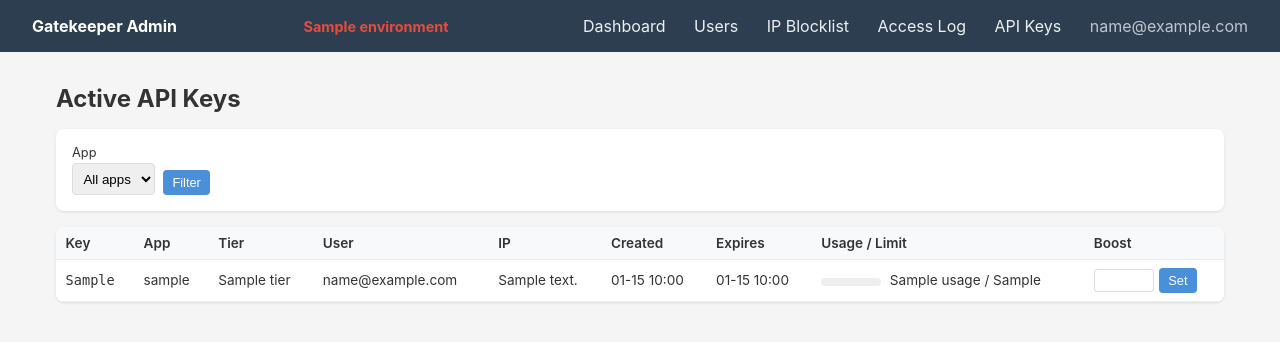
After one commit to Callendina/gatekeeper, a Python web app: template gatekeeper/templates/admin/api_keys.html in a window 1280 px wide. The commit adds this page. Shown: the top 342 px of the page. Run offline with Jinja, Linux system fonts and the light colour scheme; the template is opened without the code that fills it: most values are stand-ins (such as "Sample title", 1, 10 or a date in 2020).

Commit message:
Add API Keys admin page with usage stats and per-key boost
- New admin page at /_auth/admin/api-keys showing all active keys
- Shows tier, user, IP, usage vs limit with visual bar
- Per-key rate limit boost: set a custom limit that persists until
  key expires (rate_limit_override column on APIKey model)
- Added API Keys link to all admin nav bars

Co-Authored-By: Claude Opus 4.6 (1M context) <noreply@anthropic.com>

```diff
--- a/gatekeeper/auth/forward_auth.py
+++ b/gatekeeper/auth/forward_auth.py
@@ -92,9 +92,11 @@ async def verify(request: Request, db: AsyncSession = Depends(get_db)):
             await _log(db, ip, app.slug, path, method, None, "api_key_invalid")
             return Response(status_code=401, content="Invalid or expired API key")
 
-        # Per-key rate limit
+        # Per-key rate limit (override takes precedence if set)
         limits = app.api_access.api_rate_limits
-        if api_key_obj.key_type == "registered":
+        if api_key_obj.rate_limit_override > 0:
+            key_limit = api_key_obj.rate_limit_override
+        elif api_key_obj.key_type == "registered":
             key_limit = limits.registered_per_minute
         elif api_key_obj.user_id is not None:
             key_limit = limits.temp_authenticated_per_minute
--- a/gatekeeper/models.py
+++ b/gatekeeper/models.py
@@ -117,6 +117,8 @@ class APIKey(Base):
         DateTime, default=datetime.datetime.utcnow
     )
     expires_at: Mapped[datetime.datetime] = mapped_column(DateTime, nullable=False)
+    # Optional per-key rate limit override (requests/min). 0 = use default.
+    rate_limit_override: Mapped[int] = mapped_column(Integer, default=0)
 
     user: Mapped["User | None"] = relationship()
 
--- a/gatekeeper/templates/admin/access_log.html
+++ b/gatekeeper/templates/admin/access_log.html
@@ -37,6 +37,7 @@
             <a href="/_auth/admin/users">Users</a>
             <a href="/_auth/admin/ip-blocklist">IP Blocklist</a>
             <a href="/_auth/admin/access-log">Access Log</a>
+            <a href="/_auth/admin/api-keys">API Keys</a>
             <span style="margin-left:1.5rem; opacity:0.7;">{{ admin_email }}</span>
         </div>
     </div>
--- /dev/null
+++ b/gatekeeper/templates/admin/api_keys.html
@@ -0,0 +1,111 @@
+<!DOCTYPE html>
+<html lang="en">
+<head>
+    <meta charset="UTF-8">
+    <title>API Keys - Gatekeeper Admin</title>
+    <style>
+        * { box-sizing: border-box; margin: 0; padding: 0; }
+        body { font-family: -apple-system, BlinkMacSystemFont, "Segoe UI", Roboto, sans-serif; background: #f5f5f5; color: #333; }
+        .nav { background: #2c3e50; color: white; padding: 1rem 2rem; display: flex; justify-content: space-between; align-items: center; }
+        .nav a { color: #ecf0f1; text-decoration: none; margin-left: 1.5rem; }
+        .nav a:hover { color: white; }
+        .content { max-width: 1200px; margin: 2rem auto; padding: 0 1rem; }
+        h2 { margin-bottom: 1rem; }
+        .filters { background: white; padding: 1rem; border-radius: 8px; margin-bottom: 1rem; box-shadow: 0 1px 3px rgba(0,0,0,0.1); display: flex; gap: 0.5rem; align-items: end; }
+        .filters .field { display: flex; flex-direction: column; }
+        .filters label { font-size: 0.8rem; margin-bottom: 0.2rem; }
+        .filters select { padding: 0.4rem; border: 1px solid #ddd; border-radius: 4px; }
+        table { width: 100%; border-collapse: collapse; background: white; border-radius: 8px; overflow: hidden; box-shadow: 0 1px 3px rgba(0,0,0,0.1); font-size: 0.85rem; }
+        th, td { padding: 0.5rem 0.6rem; text-align: left; border-bottom: 1px solid #eee; }
+        th { background: #f8f9fa; font-weight: 600; }
+        .tier-temp_anonymous { color: #e67e22; }
+        .tier-temp_authenticated { color: #2980b9; }
+        .tier-registered { color: #27ae60; }
+        .usage-bar { display: inline-block; width: 60px; height: 8px; background: #eee; border-radius: 4px; overflow: hidden; vertical-align: middle; margin-right: 0.3rem; }
+        .usage-fill { height: 100%; border-radius: 4px; }
+        .usage-ok { background: #27ae60; }
+        .usage-warn { background: #e67e22; }
+        .usage-high { background: #e74c3c; }
+        button { padding: 0.3rem 0.6rem; border-radius: 4px; border: none; cursor: pointer; font-size: 0.8rem; }
+        .btn-boost { background: #4a90d9; color: white; }
+        .btn-boost:hover { background: #3a7bc8; }
+        input[type="number"] { width: 60px; padding: 0.2rem; border: 1px solid #ddd; border-radius: 3px; font-size: 0.8rem; }
+        .boost-form { display: inline-flex; gap: 0.3rem; align-items: center; }
+        .override { color: #8e44ad; font-weight: bold; }
+    </style>
+</head>
+<body>
+    <div class="nav">
+        <strong>Gatekeeper Admin</strong>{% if environment %}<span style="color:#e74c3c;font-weight:bold;margin-left:1rem;font-size:0.9rem;">{{ environment }}</span>{% endif %}
+        <div>
+            <a href="/_auth/admin">Dashboard</a>
+            <a href="/_auth/admin/users">Users</a>
+            <a href="/_auth/admin/ip-blocklist">IP Blocklist</a>
+            <a href="/_auth/admin/access-log">Access Log</a>
+            <a href="/_auth/admin/api-keys">API Keys</a>
+            <span style="margin-left:1.5rem; opacity:0.7;">{{ admin_email }}</span>
+        </div>
+    </div>
+    <div class="content">
+        <h2>Active API Keys</h2>
+
+        <form method="GET" action="/_auth/admin/api-keys" class="filters">
+            <div class="field">
+                <label>App</label>
+                <select name="app_slug">
+                    <option value="">All apps</option>
+                    {% for slug in apps %}
+                    <option value="{{ slug }}" {% if filter_app == slug %}selected{% endif %}>{{ slug }}</option>
+                    {% endfor %}
+                </select>
+            </div>
+            <button type="submit" style="background:#4a90d9;color:white;">Filter</button>
+        </form>
+
+        <table>
+            <thead>
+                <tr>
+                    <th>Key</th>
+                    <th>App</th>
+                    <th>Tier</th>
+                    <th>User</th>
+                    <th>IP</th>
+                    <th>Created</th>
+                    <th>Expires</th>
+                    <th>Usage / Limit</th>
+                    <th>Boost</th>
+                </tr>
+            </thead>
+            <tbody>
+                {% for k in keys %}
+                <tr>
+                    <td><code>{{ k.key_short }}</code></td>
+                    <td>{{ k.app_slug }}</td>
+                    <td class="tier-{{ k.tier }}">{{ k.tier.replace('_', ' ') }}</td>
+                    <td>{{ k.user_email or '-' }}</td>
+                    <td>{{ k.ip_address }}</td>
+                    <td>{{ k.created_at.strftime('%m-%d %H:%M') }}</td>
+                    <td>{{ k.expires_at.strftime('%m-%d %H:%M') }}</td>
+                    <td>
+                        {% set pct = (k.usage / k.effective_limit * 100) if k.effective_limit > 0 else 0 %}
+                        <span class="usage-bar">
+                            <span class="usage-fill {% if pct > 80 %}usage-high{% elif pct > 50 %}usage-warn{% else %}usage-ok{% endif %}" style="width:{{ [pct, 100] | min }}%"></span>
+                        </span>
+                        {{ k.usage }} / {% if k.override_limit > 0 %}<span class="override">{{ k.effective_limit }}</span>{% else %}{{ k.effective_limit }}{% endif %}
+                    </td>
+                    <td>
+                        <form method="POST" action="/_auth/admin/api-keys/{{ k.id }}/boost" class="boost-form">
+                            <input type="number" name="rate_limit" value="{{ k.override_limit or k.effective_limit }}" min="0">
+                            <button type="submit" class="btn-boost">Set</button>
+                        </form>
+                    </td>
+                </tr>
+                {% endfor %}
+                {% if not keys %}
+                <tr><td colspan="9" style="text-align:center; color:#999;">No active API keys</td></tr>
+                {% endif %}
+            </tbody>
+        </table>
+    </div>
+</body>
+</html>
--- a/gatekeeper/templates/admin/dashboard.html
+++ b/gatekeeper/templates/admin/dashboard.html
@@ -29,6 +29,7 @@
             <a href="/_auth/admin/users">Users</a>
             <a href="/_auth/admin/ip-blocklist">IP Blocklist</a>
             <a href="/_auth/admin/access-log">Access Log</a>
+            <a href="/_auth/admin/api-keys">API Keys</a>
             <span style="margin-left:1.5rem; opacity:0.7;">{{ admin_email }}</span>
         </div>
     </div>
--- a/gatekeeper/templates/admin/ip_blocklist.html
+++ b/gatekeeper/templates/admin/ip_blocklist.html
@@ -31,6 +31,7 @@
             <a href="/_auth/admin/users">Users</a>
             <a href="/_auth/admin/ip-blocklist">IP Blocklist</a>
             <a href="/_auth/admin/access-log">Access Log</a>
+            <a href="/_auth/admin/api-keys">API Keys</a>
             <span style="margin-left:1.5rem; opacity:0.7;">{{ admin_email }}</span>
         </div>
     </div>
--- a/gatekeeper/templates/admin/users.html
+++ b/gatekeeper/templates/admin/users.html
@@ -28,6 +28,7 @@
             <a href="/_auth/admin/users">Users</a>
             <a href="/_auth/admin/ip-blocklist">IP Blocklist</a>
             <a href="/_auth/admin/access-log">Access Log</a>
+            <a href="/_auth/admin/api-keys">API Keys</a>
             <span style="margin-left:1.5rem; opacity:0.7;">{{ admin_email }}</span>
         </div>
     </div>
```
Also changed, not shown: gatekeeper/admin/routes.py (+105 -1 lines).
